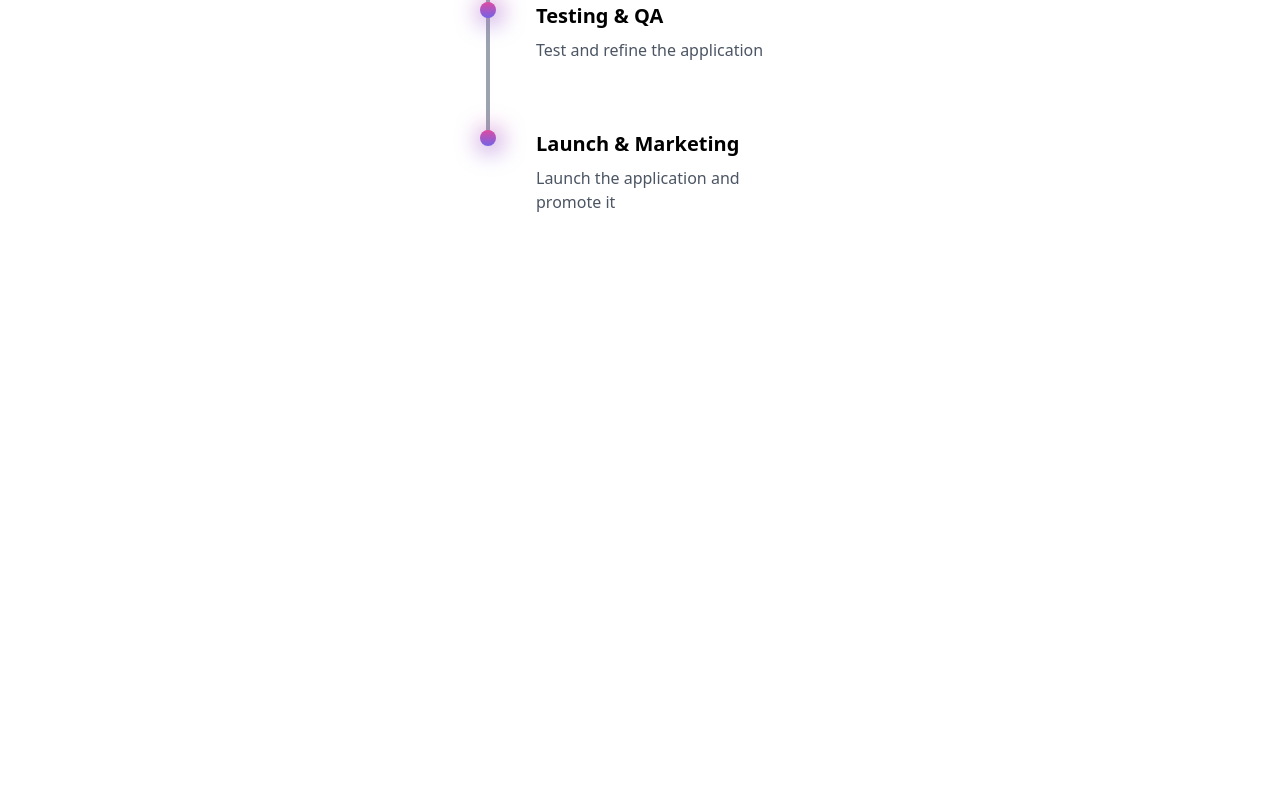
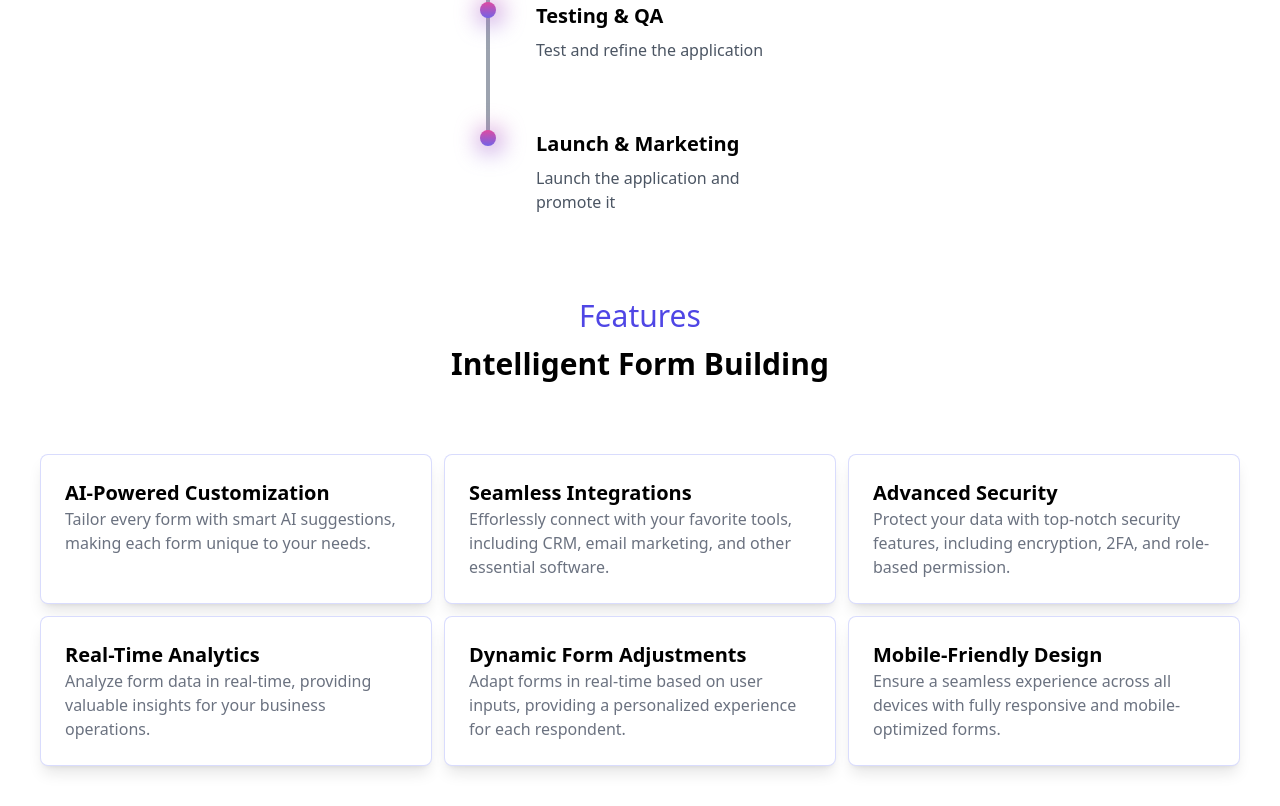
Before and after one commit to FinzyPHINZY/nexxsass, a React (Vite) app: page / in a window 1280 px wide. Shown: the part 1684-2490 px from the top of the page. Before the commit the page ends 1942 px from the top, so only its background shows below. Built offline with nearby package versions, Linux system fonts and the light colour scheme.

Commit message:
Build out features section and create reusable Tagline component
- Added detailed features section to provide key functionalities
- Developed a reusable Tagline component for consistent styling and usage

```diff
--- a/src/App.jsx
+++ b/src/App.jsx
@@ -1,4 +1,5 @@
 import './App.css'
+import FeaturesSection from './components/FeaturesSection'
 import HeroSection from './components/HeroSection'
 import Navbar from './components/Navbar'
 import RoadMapSection from './components/RoadMapSection'
@@ -23,6 +24,7 @@ export default function App() {
           <HeroSection />
           <Slider images={partnersLogo} />
           <RoadMapSection />
+          <FeaturesSection />
         </div>
       </div>
     </>
--- /dev/null
+++ b/src/components/FeaturesSection.jsx
@@ -0,0 +1,29 @@
+import React from 'react'
+import { features } from './features'
+import Tagline from './Tagline'
+
+const FeaturesSection = () => {
+  return (
+    <div className="flex items-center p-10 justify-center flex-col">
+      <Tagline>Features</Tagline>
+      <h2 className="font-extrabold text-3xl mb-8 pt-3">
+        Intelligent Form Building
+      </h2>
+      <div className="mt-10 grid items-center grid-cols-1 gap-3 md:grid-cols-3 max-w-screen-xl">
+        {features.map((feature, index) => (
+          <div
+            className="bg-white border border-indigo-400/30 rounded-lg shadow-lg p-6 h-full flex items-start space-x-4"
+            key={index}
+          >
+            <div className="">
+              <h3 className="font-semibold text-xl">{feature.title}</h3>
+              <p className="text-gray-500">{feature.description}</p>
+            </div>
+          </div>
+        ))}
+      </div>
+    </div>
+  )
+}
+
+export default FeaturesSection
--- /dev/null
+++ b/src/components/Tagline.jsx
@@ -0,0 +1,5 @@
+const Tagline = ({ children }) => {
+  return <div className="capitalize text-indigo-600 text-3xl">{children}</div>
+}
+
+export default Tagline
--- /dev/null
+++ b/src/components/features.js
@@ -0,0 +1,32 @@
+export const features = [
+  {
+    title: 'AI-Powered Customization',
+    description:
+      'Tailor every form with smart AI suggestions, making each form unique to your needs.',
+  },
+  {
+    title: 'Seamless Integrations',
+    description:
+      'Efforlessly connect with your favorite tools, including CRM, email marketing, and other essential software.',
+  },
+  {
+    title: 'Advanced Security',
+    description:
+      'Protect your data with top-notch security features, including encryption, 2FA, and role-based permission.',
+  },
+  {
+    title: 'Real-Time Analytics',
+    description:
+      'Analyze form data in real-time, providing valuable insights for your business operations.',
+  },
+  {
+    title: 'Dynamic Form Adjustments',
+    description:
+      'Adapt forms in real-time based on user inputs, providing a personalized experience for each respondent.',
+  },
+  {
+    title: 'Mobile-Friendly Design',
+    description:
+      'Ensure a seamless experience across all devices with fully responsive and mobile-optimized forms.',
+  },
+]
```
